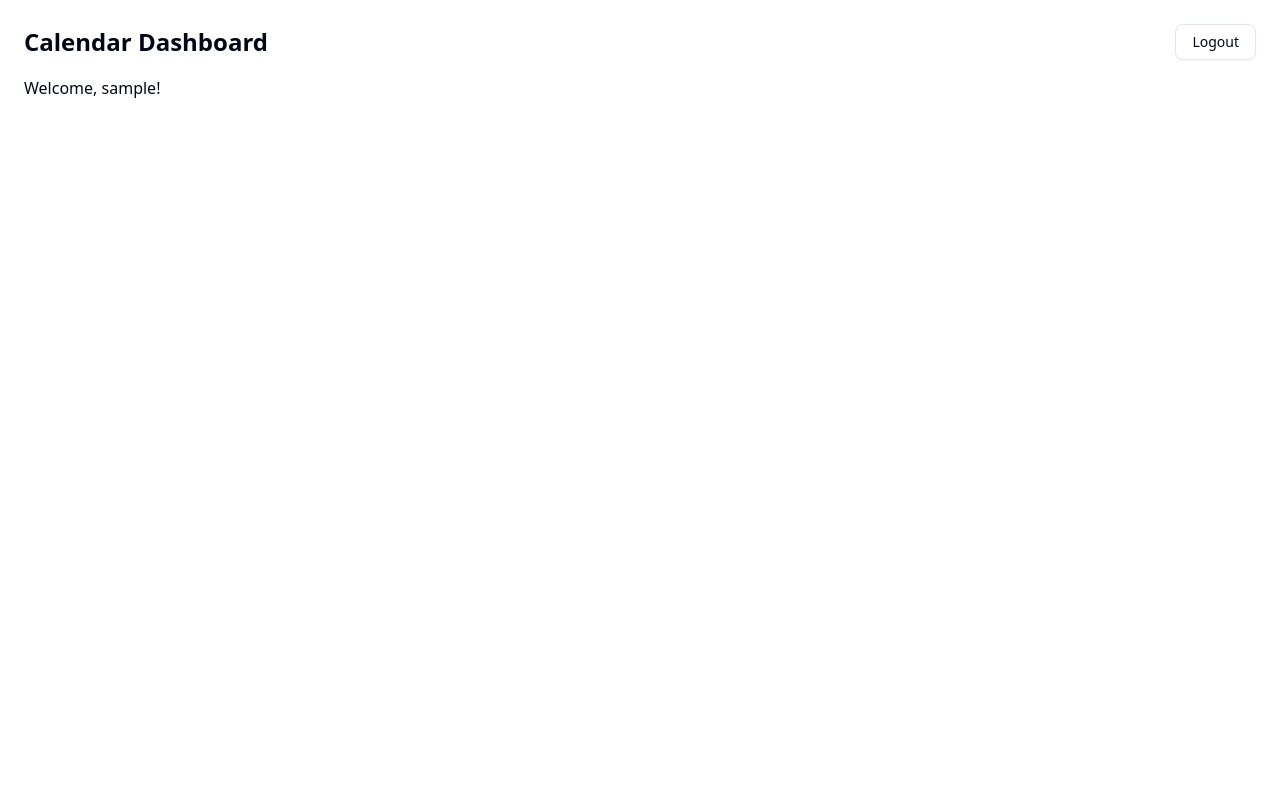
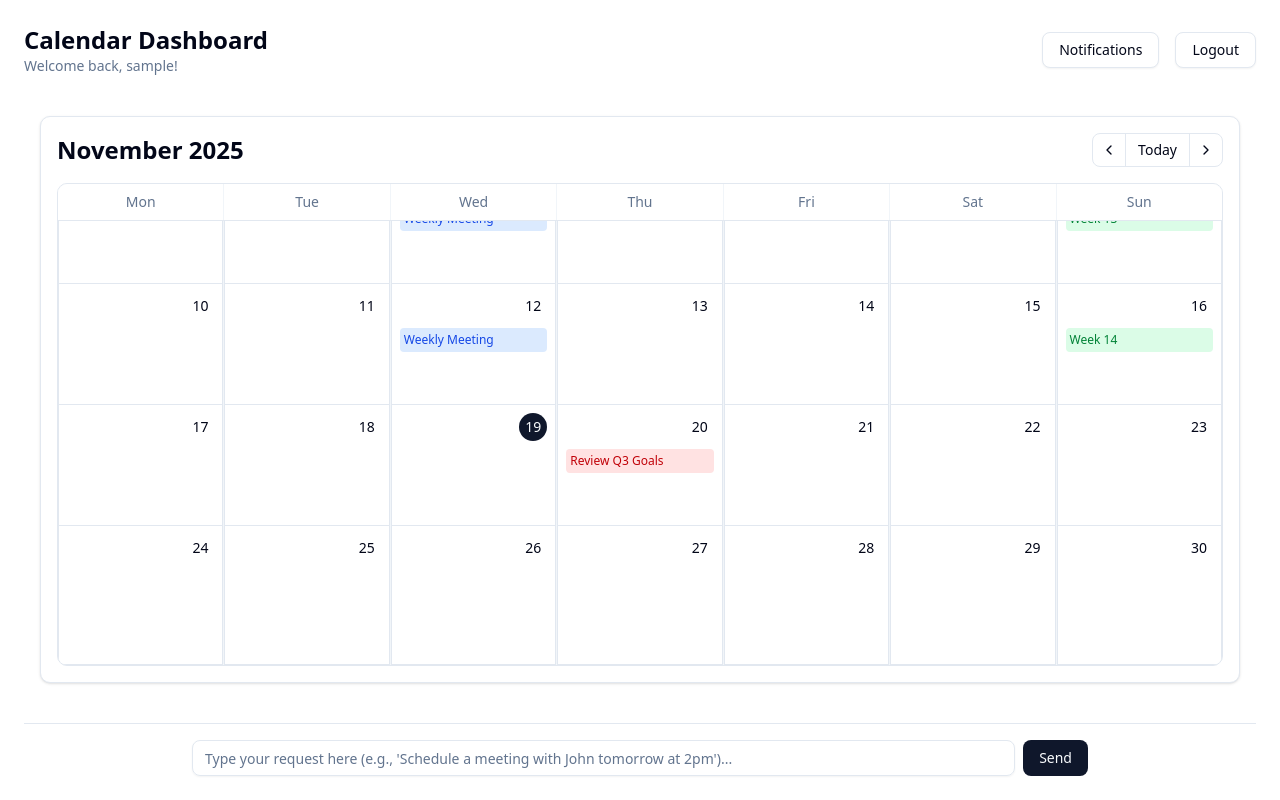
Before and after one commit to wncelrcn/AI-Scheduling-Agent, a Next.js app: page /dashboard in a window 1280 px wide. Built offline with nearby package versions, Linux system fonts and the light colour scheme; sample sign-in values are in the browser's storage.

Commit message:
feat: added static calendar ui, and chatbot interface

```diff
--- a/app/dashboard/page.js
+++ b/app/dashboard/page.js
@@ -2,16 +2,21 @@
 
 import { useRouter } from "next/navigation";
 import { Button } from "@/components/ui/button";
-import { useEffect } from "react";
+import { Input } from "@/components/ui/input";
+import { Calendar } from "@/components/calendar/Calendar";
+import { useEffect, useState } from "react";
 
 export default function Dashboard() {
   const router = useRouter();
+  const [username, setUsername] = useState("");
 
   useEffect(() => {
     // Check if user is logged in, redirect if not
     const storedUsername = sessionStorage.getItem("username");
     if (!storedUsername) {
       router.push("/");
+    } else {
+      setUsername(storedUsername);
     }
   }, [router]);
 
@@ -21,17 +26,40 @@ export default function Dashboard() {
   };
 
   return (
-    <div className="p-6">
-      <div className="flex justify-between items-center mb-4">
-        <h1 className="text-2xl font-bold">Calendar Dashboard</h1>
-        <Button onClick={handleLogout} variant="outline">
-          Logout
-        </Button>
+    <div className="flex flex-col h-screen p-6">
+      {/* Header */}
+      <div className="flex justify-between items-center mb-6">
+        <div>
+          <h1 className="text-2xl font-bold">Calendar Dashboard</h1>
+          <p className="text-sm text-muted-foreground">
+            Welcome back, {username}!
+          </p>
+        </div>
+        <div className="flex gap-4">
+          <Button variant="outline">Notifications</Button>
+          <Button onClick={handleLogout} variant="outline">
+            Logout
+          </Button>
+        </div>
       </div>
-      <p>
-        Welcome,{" "}
-        {typeof window !== "undefined" && sessionStorage.getItem("username")}!
-      </p>
+
+      {/* Main Content - Calendar View */}
+      <div className="flex-1 flex items-start justify-center p-2 sm:p-4 overflow-hidden">
+        <div className="w-full max-w-7xl h-full max-h-full">
+          <Calendar />
+        </div>
+      </div>
+
+      {/* Bottom Input Area */}
+      <div className="mt-6 pt-4 border-t">
+        <div className="flex gap-2 max-w-4xl mx-auto">
+          <Input
+            placeholder="Type your request here (e.g., 'Schedule a meeting with John tomorrow at 2pm')..."
+            className="flex-1"
+          />
+          <Button>Send</Button>
+        </div>
+      </div>
     </div>
   );
 }
--- /dev/null
+++ b/components/calendar/Calendar.jsx
@@ -0,0 +1,120 @@
+"use client";
+
+import React, { useState, useRef, useEffect } from "react";
+import {
+  addMonths,
+  subMonths,
+  startOfMonth,
+  endOfMonth,
+  startOfWeek,
+  endOfWeek,
+  eachDayOfInterval,
+  isSameMonth,
+  isToday,
+} from "date-fns";
+import { CalendarHeader } from "./CalendarHeader";
+import { CalendarDay } from "./CalendarDay";
+import { Events } from "./Events";
+
+export function Calendar() {
+  const [currentDate, setCurrentDate] = useState(new Date());
+  const todayRef = useRef(null);
+  const gridRef = useRef(null);
+
+  // Navigation handlers
+  const prevMonth = () => setCurrentDate(subMonths(currentDate, 1));
+  const nextMonth = () => setCurrentDate(addMonths(currentDate, 1));
+  const goToToday = () => setCurrentDate(new Date());
+
+  // Generate calendar grid
+  const monthStart = startOfMonth(currentDate);
+  const monthEnd = endOfMonth(monthStart);
+  const startDate = startOfWeek(monthStart, { weekStartsOn: 1 }); // Monday start
+  const endDate = endOfWeek(monthEnd, { weekStartsOn: 1 });
+
+  const calendarDays = eachDayOfInterval({
+    start: startDate,
+    end: endDate,
+  });
+
+  const weekDays = ["Mon", "Tue", "Wed", "Thu", "Fri", "Sat", "Sun"];
+
+  const weeks = Math.ceil(calendarDays.length / 7);
+
+  // Scroll to today's date on mount and when currentDate changes
+  useEffect(() => {
+    // Use setTimeout to ensure DOM is fully rendered
+    const timer = setTimeout(() => {
+      if (todayRef.current && gridRef.current) {
+        const gridElement = gridRef.current;
+        const todayElement = todayRef.current;
+
+        // Get the offset position of today's element relative to the grid
+        const todayOffsetTop = todayElement.offsetTop;
+        const gridScrollTop = gridElement.scrollTop;
+        const gridClientHeight = gridElement.clientHeight;
+
+        // Calculate scroll position to center today's date
+        const scrollPosition = todayOffsetTop - gridClientHeight / 2 + todayElement.offsetHeight / 2;
+
+        gridElement.scrollTo({
+          top: scrollPosition,
+          behavior: 'smooth'
+        });
+      }
+    }, 100);
+
+    return () => clearTimeout(timer);
+  }, [currentDate]);
+
+  return (
+    <div className="flex flex-col h-full w-full max-w-7xl mx-auto bg-background rounded-lg border shadow-sm p-2 sm:p-4">
+      <CalendarHeader
+        currentDate={currentDate}
+        onPrevMonth={prevMonth}
+        onNextMonth={nextMonth}
+        onToday={goToToday}
+      />
+
+      <Events currentDate={currentDate}>
+        {({ getEventsForDay }) => (
+          <div className="flex flex-col border rounded-lg overflow-hidden bg-muted flex-1 min-h-0">
+            {/* Sticky weekday headers */}
+            <div className="grid grid-cols-7 gap-px bg-muted border-b sticky top-0 z-10">
+              {weekDays.map((day) => (
+                <div
+                  key={day}
+                  className="bg-background p-2 text-center text-sm font-medium text-muted-foreground"
+                >
+                  {day}
+                </div>
+              ))}
+            </div>
+
+            {/* Scrollable calendar days */}
+            <div
+              ref={gridRef}
+              className="grid grid-cols-7 gap-px bg-muted overflow-y-auto overflow-x-hidden flex-1 min-h-0"
+              style={{ gridTemplateRows: `repeat(${weeks}, minmax(120px, auto))` }}
+            >
+              {calendarDays.map((day, index) => (
+                <div
+                  key={day.toISOString()}
+                  ref={isToday(day) ? todayRef : null}
+                >
+                  <CalendarDay
+                    date={day}
+                    isCurrentMonth={isSameMonth(day, monthStart)}
+                    isToday={isToday(day)}
+                    events={getEventsForDay(day)}
+                    className="bg-background min-h-0"
+                  />
+                </div>
+              ))}
+            </div>
+          </div>
+        )}
+      </Events>
+    </div>
+  );
+}
--- /dev/null
+++ b/components/calendar/CalendarDay.jsx
@@ -0,0 +1,46 @@
+import React from "react";
+import { cn } from "@/lib/utils";
+import { format } from "date-fns";
+
+export function CalendarDay({ date, isCurrentMonth, isToday, events = [], className }) {
+  return (
+    <div
+      className={cn(
+        "min-h-[120px] sm:min-h-[140px] border p-1 sm:p-2 flex flex-col gap-1 transition-colors hover:bg-muted/50",
+        !isCurrentMonth && "bg-muted/20 text-muted-foreground",
+        isToday && "bg-accent/10",
+        className
+      )}
+      data-testid="calendar-day"
+    >
+      <div className="flex justify-end items-start">
+        <span
+          className={cn(
+            "text-sm font-medium w-7 h-7 flex items-center justify-center rounded-full",
+            isToday && "bg-primary text-primary-foreground"
+          )}
+        >
+          {format(date, "d")}
+        </span>
+      </div>
+
+      <div className="flex flex-col gap-1 mt-1">
+        {events.map((event, index) => (
+          <div
+            key={index}
+            className={cn(
+              "text-xs p-1 rounded truncate font-medium",
+              event.variant === "blue" && "bg-blue-100 text-blue-700 dark:bg-blue-900/30 dark:text-blue-300",
+              event.variant === "green" && "bg-green-100 text-green-700 dark:bg-green-900/30 dark:text-green-300",
+              event.variant === "red" && "bg-red-100 text-red-700 dark:bg-red-900/30 dark:text-red-300",
+              !event.variant && "bg-primary/10 text-primary"
+            )}
+            title={event.title}
+          >
+            {event.title}
+          </div>
+        ))}
+      </div>
+    </div>
+  );
+}
--- /dev/null
+++ b/components/calendar/CalendarHeader.jsx
@@ -0,0 +1,43 @@
+import React from "react";
+import { format } from "date-fns";
+import { ChevronLeft, ChevronRight } from "lucide-react";
+import { Button } from "@/components/ui/button";
+
+export function CalendarHeader({ currentDate, onPrevMonth, onNextMonth, onToday }) {
+  return (
+    <div className="flex items-center justify-between mb-4">
+      <h2 className="text-2xl font-bold text-foreground">
+        {format(currentDate, "MMMM yyyy")}
+      </h2>
+      <div className="flex items-center gap-2">
+        <div className="flex items-center border rounded-md bg-background">
+          <Button
+            variant="ghost"
+            size="icon"
+            onClick={onPrevMonth}
+            aria-label="Previous month"
+            className="h-8 w-8 rounded-none rounded-l-md"
+          >
+            <ChevronLeft className="h-4 w-4" />
+          </Button>
+          <Button
+            variant="ghost"
+            onClick={onToday}
+            className="h-8 px-3 rounded-none border-x text-sm font-medium"
+          >
+            Today
+          </Button>
+          <Button
+            variant="ghost"
+            size="icon"
+            onClick={onNextMonth}
+            aria-label="Next month"
+            className="h-8 w-8 rounded-none rounded-r-md"
+          >
+            <ChevronRight className="h-4 w-4" />
+          </Button>
+        </div>
+      </div>
+    </div>
+  );
+}
--- /dev/null
+++ b/components/calendar/Events.jsx
@@ -0,0 +1,44 @@
+import React from "react";
+import { isSameDay } from "date-fns";
+
+export function Events({ currentDate, children }) {
+  // Dummy events data
+  const events = [
+    {
+      date: new Date(currentDate.getFullYear(), currentDate.getMonth(), 5),
+      title: "Weekly Meeting",
+      variant: "blue",
+    },
+    {
+      date: new Date(currentDate.getFullYear(), currentDate.getMonth(), 12),
+      title: "Weekly Meeting",
+      variant: "blue",
+    },
+    {
+      date: new Date(currentDate.getFullYear(), currentDate.getMonth(), 20),
+      title: "Review Q3 Goals",
+      variant: "red",
+    },
+    {
+      date: new Date(currentDate.getFullYear(), currentDate.getMonth(), 2),
+      title: "Week 12 (Week 7)",
+      variant: "green",
+    },
+    {
+      date: new Date(currentDate.getFullYear(), currentDate.getMonth(), 9),
+      title: "Week 13",
+      variant: "green",
+    },
+    {
+      date: new Date(currentDate.getFullYear(), currentDate.getMonth(), 16),
+      title: "Week 14",
+      variant: "green",
+    },
+  ];
+
+  const getEventsForDay = (day) => {
+    return events.filter((event) => isSameDay(event.date, day));
+  };
+
+  return children({ events, getEventsForDay });
+}
```
Also changed, not shown: package.json (+10 -2 lines), 1 other file (tests, documents, lock files or other folders).
